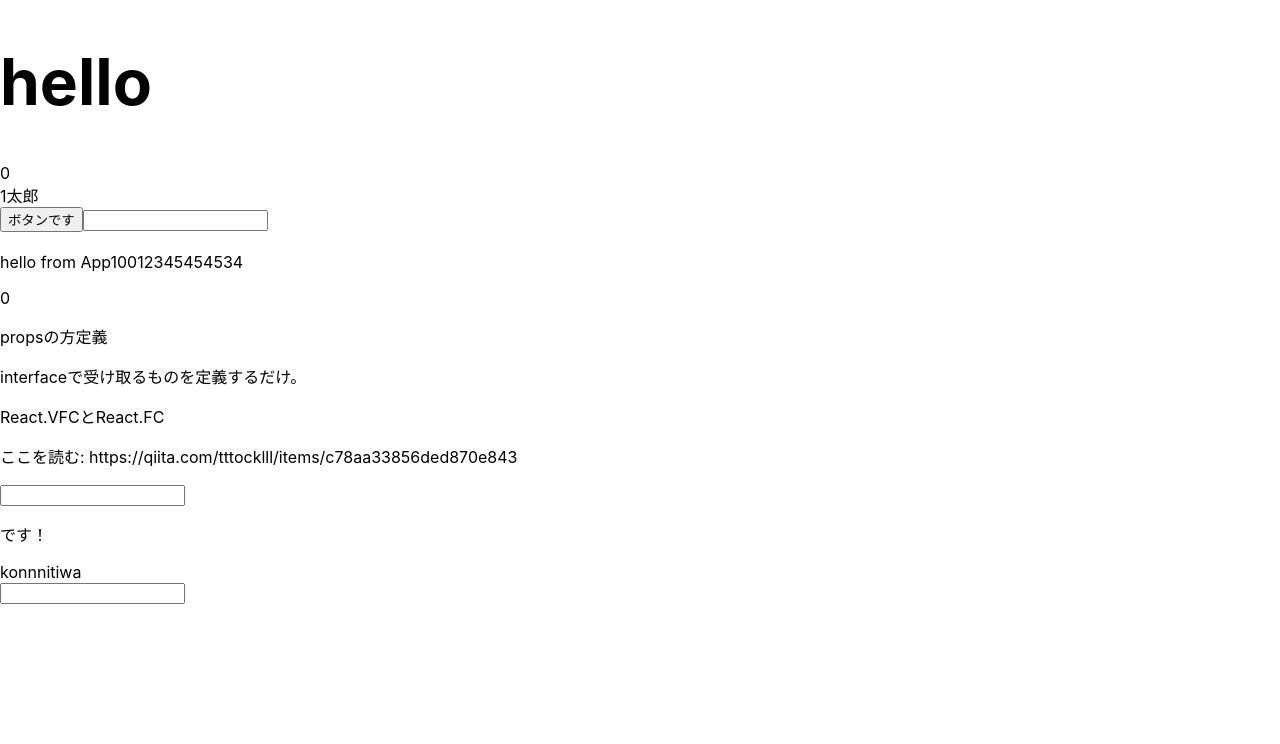
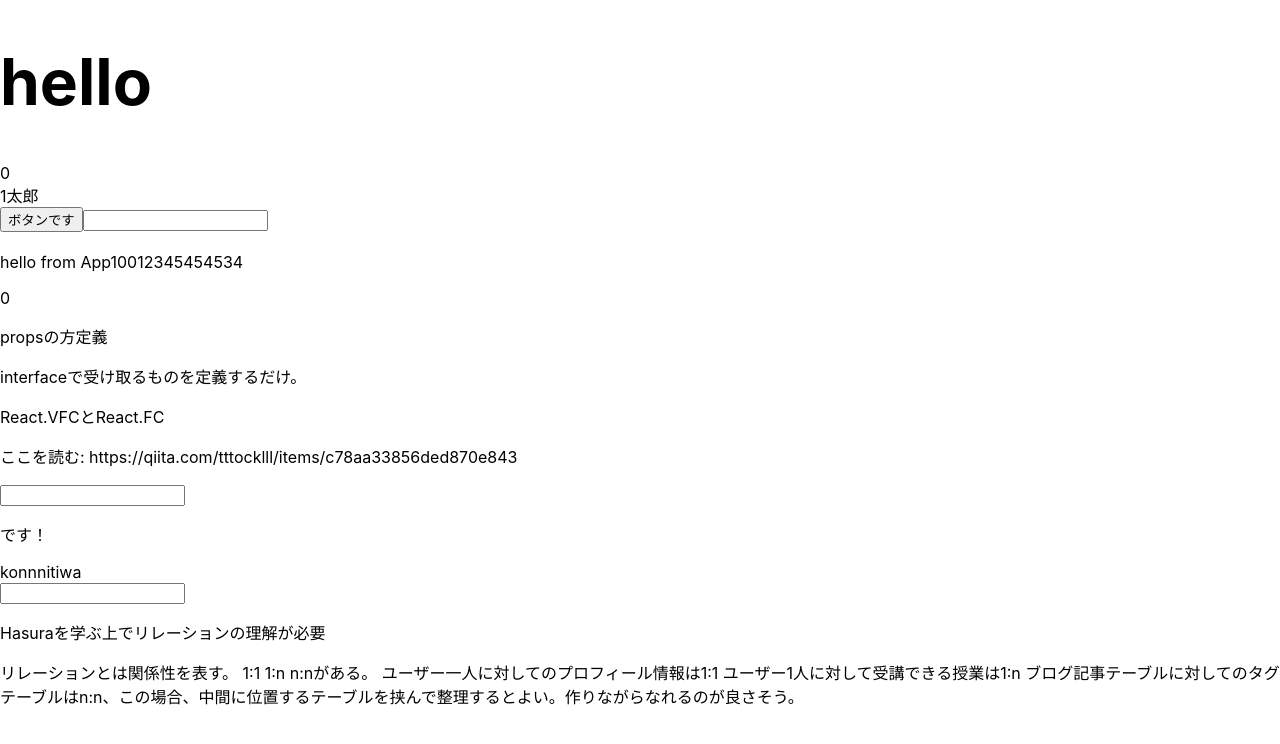
Before and after one commit to masashi49/reacthookNextJs, a Next.js app in the folder myapp/: page /TestPage in a window 1280 px wide. Shown: the top 744 px of the page. Built offline with nearby package versions, Linux system fonts and the light colour scheme.

Commit message:
リレーションについて学ぶ

```diff
--- a/myapp/components/TestCompo.tsx
+++ b/myapp/components/TestCompo.tsx
@@ -2,7 +2,7 @@ import { prependOnceListener } from "process"
 import React, { useState } from "react"
 
 interface Props {
-    text: string;
+    text: string,
     id: number;
 }
 
--- a/myapp/pages/TestPage.tsx
+++ b/myapp/pages/TestPage.tsx
@@ -16,6 +16,20 @@ const TestComponent: React.FC<Props> = (props) => {
   return (
     <div >
       <h1>{props.text}</h1>
+    </div>
+  )
+}
+
+const Riretion: React.FC = () => {
+  return (
+    <div>
+      <p>Hasuraを学ぶ上でリレーションの理解が必要</p>
+      <a href="https://coosy.co.jp/blog/web-database-base/"></a>
+      リレーションとは関係性を表す。
+      1:1 1:n n:nがある。
+      ユーザー一人に対してのプロフィール情報は1:1
+      ユーザー1人に対して受講できる授業は1:n
+      ブログ記事テーブルに対してのタグテーブルはn:n、この場合、中間に位置するテーブルを挟んで整理するとよい。作りながらなれるのが良さそう。
     </div>
   )
 }
@@ -47,7 +61,8 @@ const TestPage: NextPage = () => {
       <button onClick={nueId}>ボタンです</button>
       <input type="text" value={inputData} onChange={handleInputChange} />
       <h2>{inputData}</h2>
-      <TestCompo id={20} text="hello from App"/>
+      <TestCompo id={20} text="hello from App" />
+      <Riretion />
     </div>
   )
 }
```
